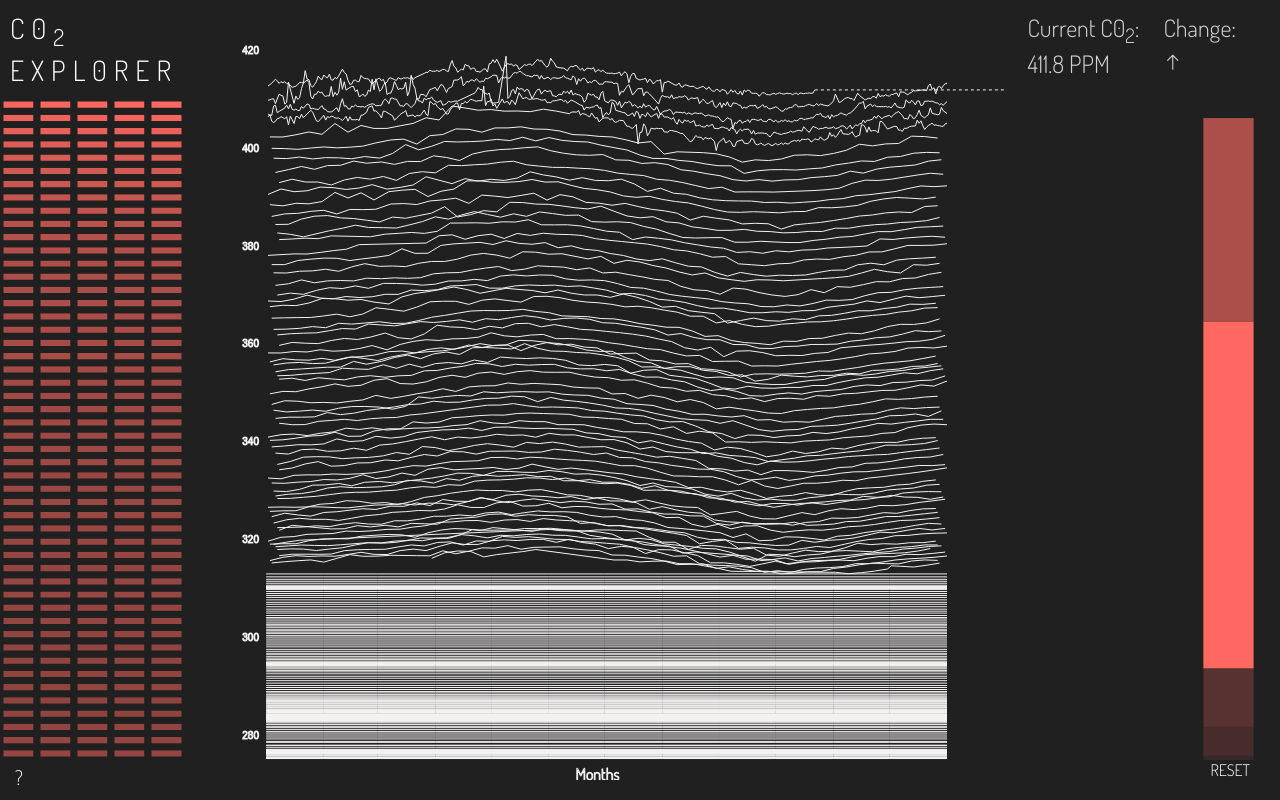
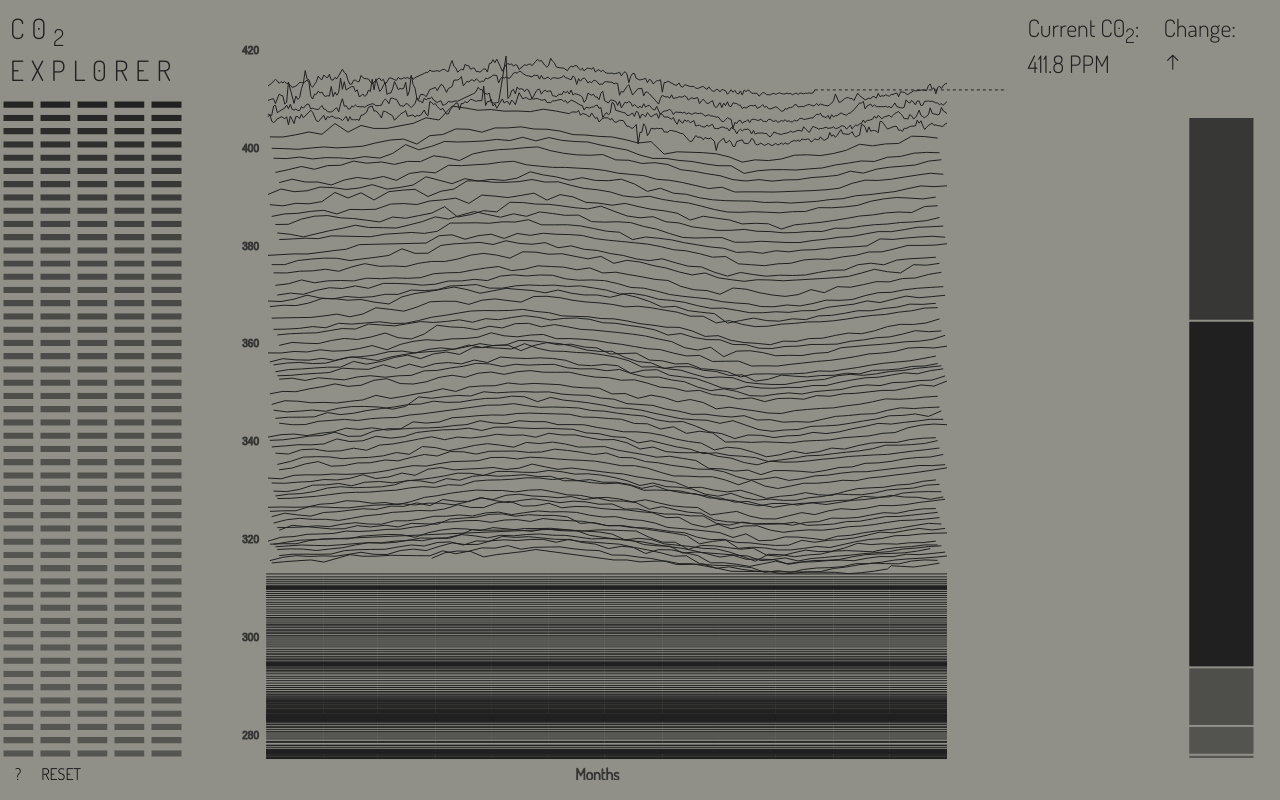
Before and after one commit to rowlandwilliams/climate_visuals, a website: page index.html in a window 1280 px wide. Drawn offline with nearby package versions, Linux system fonts and the light colour scheme.

Commit message:
changed color scheme, added cent plot labels

```diff
--- a/index.html
+++ b/index.html
@@ -33,13 +33,15 @@
                                           Use the line graph to compare current CO<sub>2</sub> levels with historical data. <br>
                                           Click each century to zoom the line graph.
                 </span>
-              </div>
-            <div class='dataBar'></div>
-        </div>
+            </div>
 
 
+            <div onclick="updateLineGraph('all')" class='resetButton'>
+                RESET
+            </div>
 
 
+        </div>
         </div>
 
         <div class='middleColumn'>
@@ -68,9 +70,6 @@
             <div class='centuriesContainer'>
             </div>
 
-            <div class='bottomBar'>
-                <div onclick="updateLineGraph('all')" class='resetButton'>RESET</div>
-            </div>
 
         </div>
 
--- a/modules/bubble.js
+++ b/modules/bubble.js
@@ -48,7 +48,10 @@ function plotTile() {
 
     var color = d3.scaleLinear()
         .domain([d3.min(global.bubble.map(x => x.avgppm)), d3.max(global.bubble.map(x => x.avgppm))])
-        .range(['rgba(255, 105, 97, 0.5)', 'rgba(255, 105, 97, 1)'])
+        .range(['rgba(32, 32, 32, 0.5)', 'rgba(32, 32, 32, 1)'])
+
+
+        //.range(['rgba(255, 105, 97, 0.5)', 'rgba(255, 105, 97, 1)'])
 
     bsvg.selectAll('rect')
         .data(global.bubble)
@@ -61,7 +64,7 @@ function plotTile() {
         .attr('y', function(d, i) { return generatePos(i).y })
         .attr('d', d=> d.avgppm)
         .style('fill', function(d) { return color(d.avgppm) })
-        .style('stroke', '#202020')
+        .style('stroke', '#909089')
         .style('stroke-width', '7')
         .attr('class', function(d) { return 'tile' + d.year})
         .attr("rx", 2)
@@ -85,8 +88,9 @@ function plotTile() {
 function bmouseover() {
     // define initial colour
 
-    var fill = d3.select(this).style('fill');
-    d3.select(this).style('opacity', 0.5)
+    // var fill = d3.select(this).style('fill');
+    d3.select(this)
+        .style('fill', '#FF6666')
     // define linegraph line class and apply respective tile colour
     var year =  d3.select(this).attr('class').substring(4)
 
@@ -94,7 +98,7 @@ function bmouseover() {
         .style('opacity', function(d) {
             return d.year == year ? 1 : 0.3  })
         .style('stroke', function(d) {
-            return d.year == year ? fill : '#F4F1F1' })
+            return d.year == year ? '#FF6666' : '#202020' })
         .style('stroke-width', function(d) {
             return d.year == year ? '3px' : '1px' })
 
@@ -133,10 +137,17 @@ function bmouseover() {
 }
 
 function bmouseout() {
-    d3.select(this).style('opacity', 1)
+    var color = d3.scaleLinear()
+        .domain([d3.min(global.bubble.map(x => x.avgppm)), d3.max(global.bubble.map(x => x.avgppm))])
+        .range(['rgba(32, 32, 32, 0.5)', 'rgba(32, 32, 32, 1)'])
+
+    d3.select(this)
+        .style('opacity', 1)
+        .style('fill', function(d) { return color(d.avgppm) })
+
     d3.selectAll('.y-line')
         .style('opacity', 1)
-        .style('stroke', '#F4F1F1')
+        .style('stroke', '#202020')
         .style('stroke-width', '1px')
 
     d3.selectAll('.lg_ytext')
@@ -149,7 +160,7 @@ function bmouseout() {
         .text(' ')
 
     d3.selectAll('.lX_text')
-        .style('opacity', 1)
+        .style('opacity', 0.8)
 
     var pos = d3.select('.db_current').node().getBoundingClientRect()
 
--- a/modules/centuriesPlot.js
+++ b/modules/centuriesPlot.js
@@ -1,6 +1,6 @@
 let cMargin = {top: 20, right: 30, bottom:20, left: 30},
 
-cWidth = (CENTCONT_WIDTH * 0.4) - cMargin.right - cMargin.left// initially make width / height equal to container width
+cWidth = (CENTCONT_WIDTH * 0.8) - cMargin.right - cMargin.left// initially make width / height equal to container width
 cHeight = CENTCONT_HEIGHT - cMargin.top - cMargin.bottom
 
 var csvg = d3.select(".centuriesContainer").append("svg")
@@ -8,7 +8,7 @@ var csvg = d3.select(".centuriesContainer").append("svg")
         .attr('height', cHeight)
         .attr('viewBox', [0, 0, cWidth, cHeight])
         .attr('class', 'centSVG')
-        .attr('transform', 'translate(' + (CENTCONT_WIDTH * 0.7) + ',' + cMargin.top + ')')
+        .attr('transform', 'translate(' + (CENTCONT_WIDTH * 0.3) + ',' + cMargin.top + ')')
 
 
 
@@ -16,17 +16,20 @@ function plotCenturies() {
 //colour scale
     var colorScale = d3.scaleLinear()
         .domain([d3.min(global.centuries.map(x => x.changepc)), d3.max(global.centuries.map(x => x.changepc))])
-        .range(['rgba(255, 105, 97, 0.1)', 'rgba(255, 105, 97, 1)'])
+        .range(['rgba(32, 32, 32, 0.5)', 'rgba(32, 32, 32, 1)'])
+        // .range(['rgba(255, 105, 97, 0.1)', 'rgba(255, 105, 97, 1)'])
 
     var data =  global.centuries.reverse()
-
-
+    var labels = ['21st: ', '20th: ', '19th: ', '18th: ', '17th: '];
+    var labelpos = [18,16,10,2,0]
     var start = 0
     for (var i=0; i < data.length; i++) {
 
         data[i]['height'] = (data[i].changepc / 100) * cHeight;
             data[i].pos = start
             start = start + data[i].height
+            data[i].label = labels[i]
+            data[i].labelpos = labelpos[i]
         }
 
 
@@ -35,19 +38,45 @@ function plotCenturies() {
             .enter()
         .append('rect')
         .style('opacity', 1)
-        .attr('width', cWidth)
-        .attr('height', d => d.height)
-        .attr('x', 0)
+        .attr('class', d => d.century)
+        .attr('width', cWidth * 0.4)
+        .attr('height', d => (d.height - 2)) // gap between bars
+        .attr('x', cWidth * 0.6)
         .attr('y', d=>d.pos)
         .attr('d', d=> d.avgppm)
         .style('fill', function(d) { return colorScale(d.changepc) })
         .on('click', d => updateLineGraph(d.century))
+        .on('mouseover', cmouseover)
+        .on('mouseout', cmouseout)
+
+    csvg.selectAll('text')
+        .data(data)
+            .enter()
+        .append('text')
+        .style('opacity', 0)
+        .attr('class', d => 'lab_' + d.century)
+        .attr('x', cWidth * 0.1)
+        .attr('y', d=>d.pos + d.labelpos)
+        .text(d => d.label + (Math.round(d.changepc * 10) / 10) + '%')
+
 
 
 
 }
 
 function cmouseover() {
-    var id = d3.select(this).attr('class')
-    d3.select('.century')
+    d3.select(this).style('fill', red)
+    var cent = d3.select(this).attr('class')
+    d3.select('.lab_' + cent).style('opacity', 1)
+
 }
+
+function cmouseout() {
+    var colorScale = d3.scaleLinear()
+        .domain([d3.min(global.centuries.map(x => x.changepc)), d3.max(global.centuries.map(x => x.changepc))])
+        .range(['rgba(32, 32, 32, 0.5)', 'rgba(32, 32, 32, 1)'])
+
+    d3.select(this).style('fill', function(d) { return colorScale(d.changepc) })
+    var cent = d3.select(this).attr('class')
+    d3.select('.lab_' + cent).style('opacity', 0)
+}
--- a/modules/lineGraph.js
+++ b/modules/lineGraph.js
@@ -63,7 +63,8 @@ function plotLineGraph() {
         .attr('class', 'lX_text') // move labels right
         .attr('dx', 'em'))
         // .attr('class', 'lg_ytext')
-        .attr('stroke', '#F4F1F1')
+        .attr('stroke', '#202020')
+        .style('opacity', 0.8)
 
 
     lsvg.append("text")
@@ -72,7 +73,8 @@ function plotLineGraph() {
               "translate(" + (lWidth / 2) + " ," +
                              (lHeight ) + ")")
         .style("text-anchor", "middle")
-        .style('stroke', '#F4F1F1')
+        .style('stroke', '#202020')
+        .style('opacity', 0.8)
         .text("Months");
 
     var centuries = lsvg.selectAll('.century.c')
@@ -90,7 +92,7 @@ function plotLineGraph() {
         .attr('id', d => 'y' + d.year)
         .attr('d', function(d) { return lineGraphLine(d.values); })
         .attr('fill', 'none')
-        .style('stroke', '#F4F1F1')
+        .style('stroke', '#202020')
         .style('stroke-width', 1)
         .attr('opacity', 1)
 
@@ -171,7 +173,7 @@ function plotLineGraph() {
         .attr("y2", ly0(lastPoint.ppm))
         .style("stroke-width", 1)
         .style("stroke-dasharray", ("3, 3"))
-        .style("stroke", "#F4F1F1")
+        .style("stroke", "#202020")
         .style("fill", "none");
 
     lsvg.append("line")
@@ -182,7 +184,7 @@ function plotLineGraph() {
         .attr("y2", ly0(lastPoint.ppm))
         .style("stroke-width", 1)
         .style("stroke-dasharray", ("3, 3"))
-        .style("stroke", "#F4F1F1")
+        .style("stroke", "#202020")
         .style("fill", "none");
 
 
@@ -280,13 +282,13 @@ function mouseover(d) {
 
     // select line and colour with corresponding tile shade
     var year = d.year
-    var fill = d3.select('.tile' + year).style('fill');
+    //var fill = d3.select('.tile' + year).style('fill');
 
     d3.selectAll('.y-line')
         .style('opacity', function(d) {
             return d.year == year ? 1 : 0.3  })
         .style('stroke', function(d) {
-            return d.year == year ? fill : '#F4F1F1' })
+            return d.year == year ? 'rgba(255, 105, 97, 1)' : '#202020' })
         .style('stroke-width', function(d) {
             return d.year == year ? '3px' : '1px' })
 
@@ -331,7 +333,7 @@ function mouseout(d) {
 
     d3.selectAll('.y-line')
         .style('opacity', 1)
-        .style('stroke', '#F4F1F1')
+        .style('stroke', '#202020')
         .style('stroke-width', '1px')
 
     d3.selectAll('.db_ytext, .db_ppmtext')
@@ -346,7 +348,7 @@ function mouseout(d) {
         .text(' ')
 
     d3.selectAll('.lX_text')
-        .style('opacity', 1)
+        .style('opacity', 0.8)
 
 
 }
--- a/stylesheet.css
+++ b/stylesheet.css
@@ -2,14 +2,12 @@ html {
   box-sizing: border-box;
 }
 
-/* *, *:before, *:after {
-  box-sizing: inherit;
-} */
+
 
 body {
   margin: 0;
   font-family: 'Dosis', sans-serif;
-  background-color: #202020;
+  background-color: #909089;
   white-space: nowrap;
 }
 
@@ -48,12 +46,12 @@ body {
 }
 
 .centDashboard {
-  opacity: 0.8;
+
   border-radius: 5px;
   display: flex;
   flex-direction: row;
   font-size: 24px;
-  color: white;
+  color: #202020;
   /* background-color: red; */
   min-width: auto;
   padding: 0px 20px 0px 5px;
@@ -72,7 +70,7 @@ body {
   padding: 12px 30px 12px 12px;
 }
 .titleContainer {
-    color: white;
+    color: #202020;
     font-size: 28px;
     letter-spacing: 7px;
     padding: 10px;
@@ -97,8 +95,8 @@ body {
 .db_text, .ppm_diff{
   position: absolute;
   font-size: 20px;
-  color: white;
-  opacity: 0.8;
+  color: #202020;
+
 }
 
 .currentLine {
@@ -106,43 +104,42 @@ body {
 }
 
 .bottomBarL {
-  display: flex;
-  flex-direction: row;
-  color: white;
-  justify-content: space-between;
+  display: inline-flex;
+  font-size: 16px;
+  /* flex-direction: row; */
+}
 
-  /* font-size: 20px; */
 
-}
 
 
 .resetButton {
   border: none;
   background-color: inherit;
   cursor: pointer;
-  color: white;
   font-family: 'Dosis', sans-serif;
-  margin-left: 200px;
+  margin-left: 20px;  */
 }
 
 
 .info {
   position: relative;
   padding-left: 15px;
-  font-size: 20px;
+  /* font-size: 20px; */
 }
 
 .infoTooltip {
   position: absolute;
-  top: -150px;
-  /* left: px; */
-  opacity: 0;
+  top: -180px;
+  /* left: -0px; */
+  visibility: hidden;
   background-color: #202020;
   padding: 10px;
   border-radius: 6px;
 
+
 }
 
 .info:hover .infoTooltip {
- opacity: 0.8;
+ visibility: visible;
+ color: #909089;
 }
```
